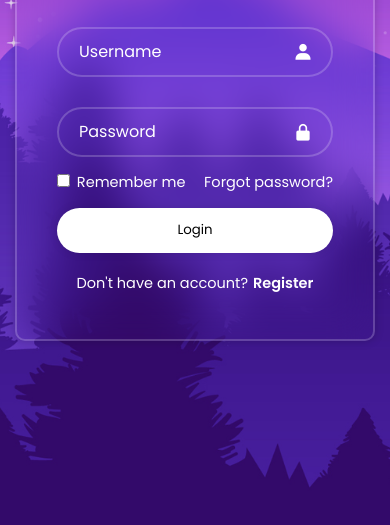
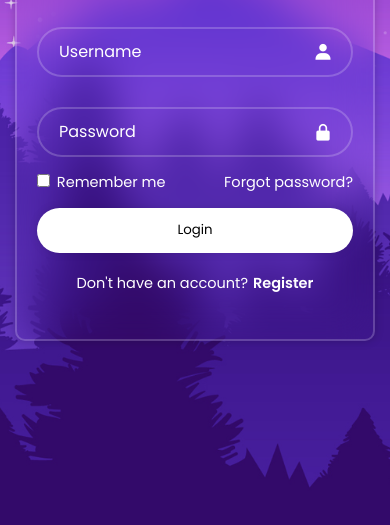
Before and after one commit to MahmoudBadrAli/Login-Page-HTML-CSS, a plain HTML site: page index.html in a window 390 px wide. Shown: the part 297-822 px from the top of the page. Drawn offline with nearby package versions, Linux system fonts and the light colour scheme.

Commit message:
Uploaded The Page

```diff
--- a/CSS/style.css
+++ b/CSS/style.css
@@ -22,6 +22,7 @@ body {
   background: url(../Images/img.jpg) no-repeat;
   background-size: cover;
   background-position: center;
+  overflow: hidden;
 }
 
 @media (max-width: 767px) {
@@ -41,6 +42,18 @@ body {
   color: white;
   border-radius: 10px;
   padding: 30px 40px;
+}
+
+@media (max-width: 480px) {
+  .wrapper {
+    padding: 30px 20px;
+  }
+}
+
+@media (max-width: 375px) {
+  .wrapper {
+    padding: 30px 5px;
+  }
 }
 
 .wrapper h1 {
```
